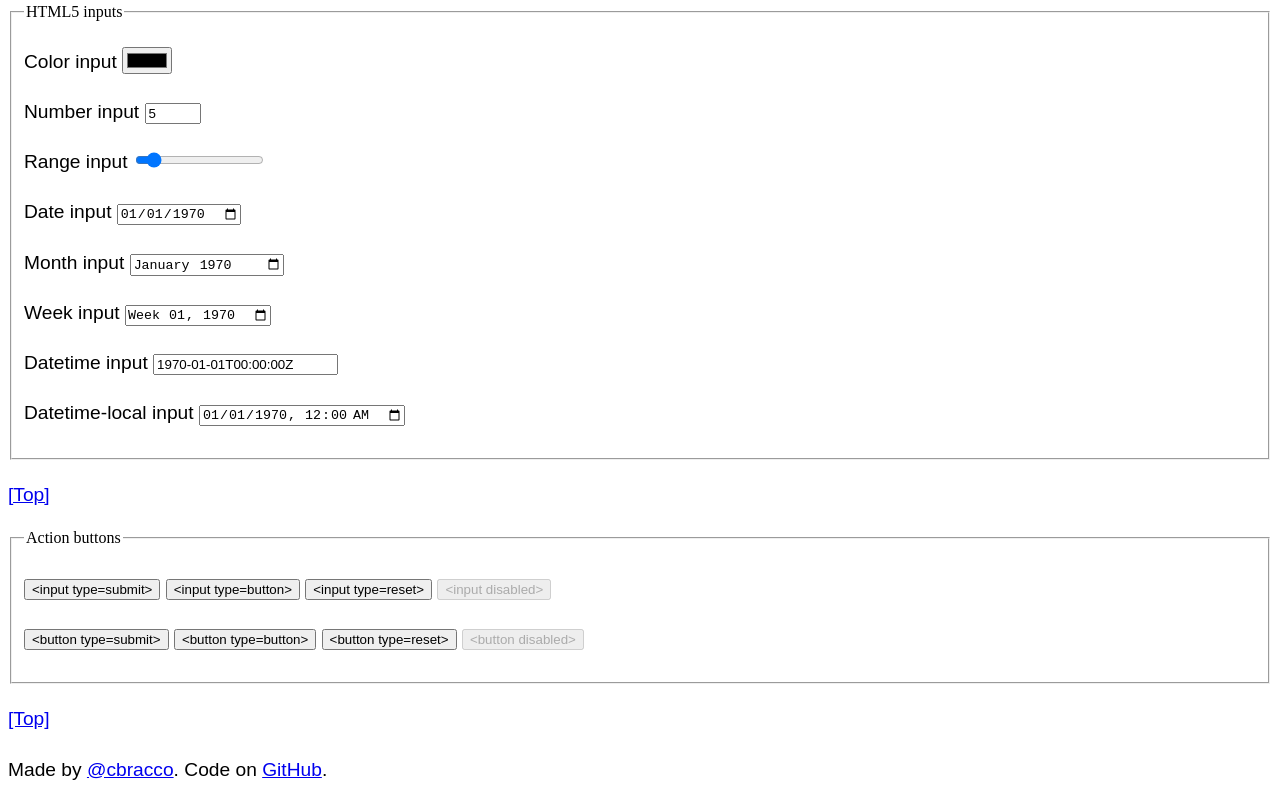
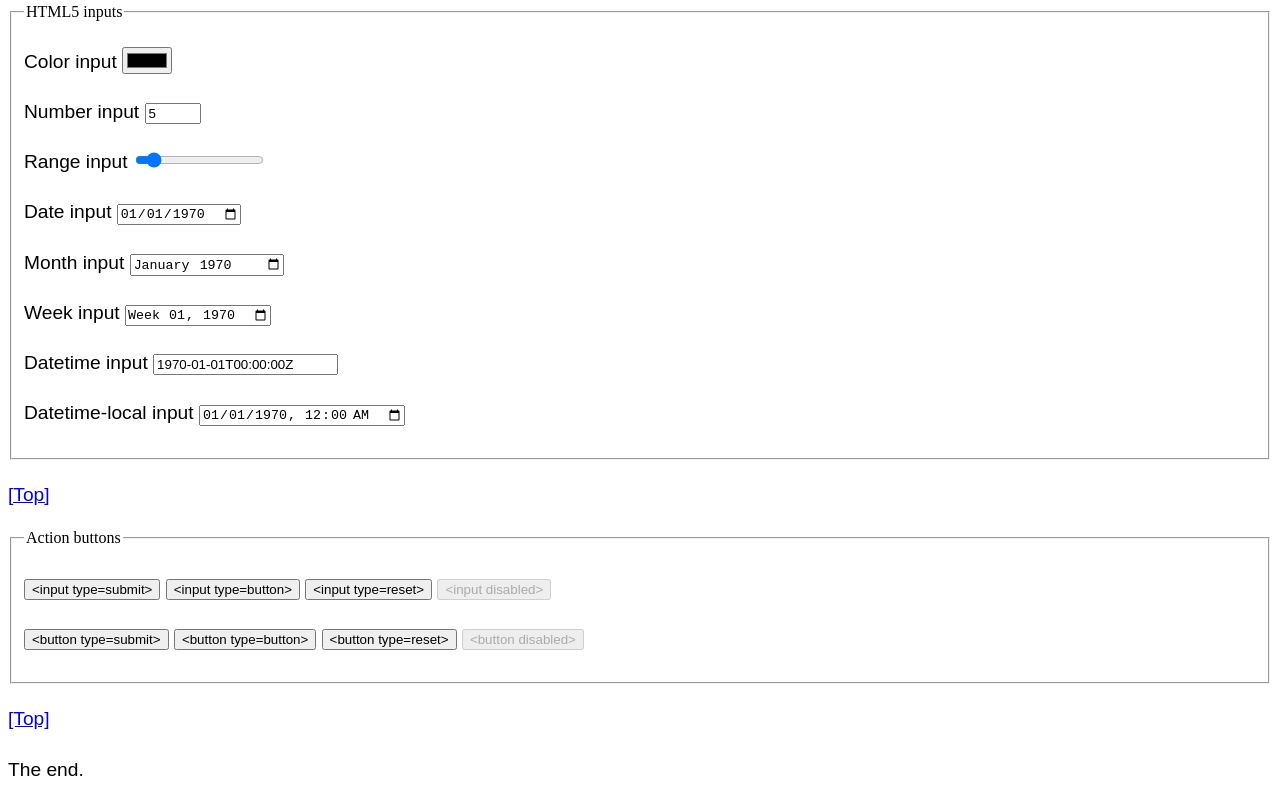
Before and after one commit to crislin2046/goldenfont.css, a plain HTML site: page index.html in a window 1280 px wide. Shown: the part 8899-9703 px from the top of the page. Drawn offline with Linux system fonts and the light colour scheme.

Commit message:
Update index.html

```diff
--- a/index.html
+++ b/index.html
@@ -420,7 +420,7 @@
         </section>
       </main>
       <footer role="contentinfo">
-        <p>Made by <a href="http://twitter.com/cbracco">@cbracco</a>. Code on <a href="http://github.com/cbracco/html5-test-page">GitHub</a>.</p>
+        <p>The end.</p>
       </footer>
     </div>
   </body>
```
